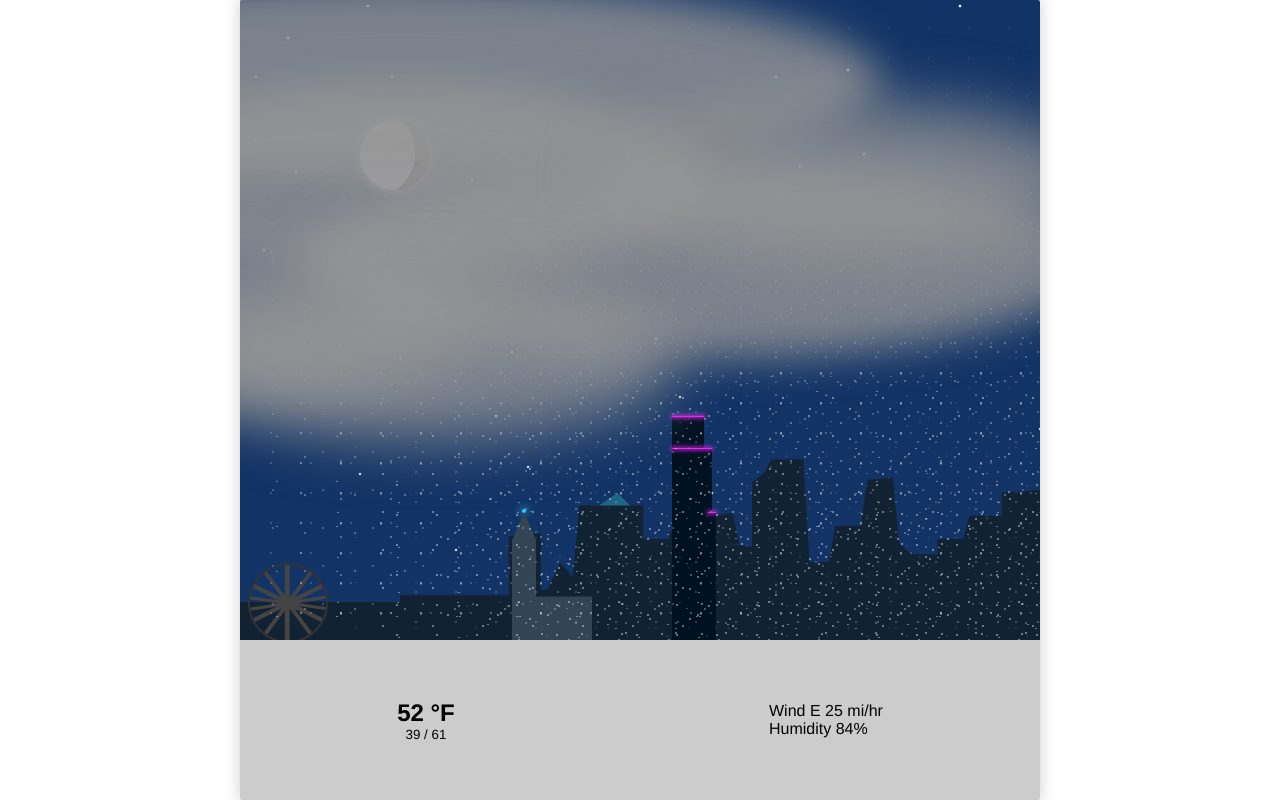
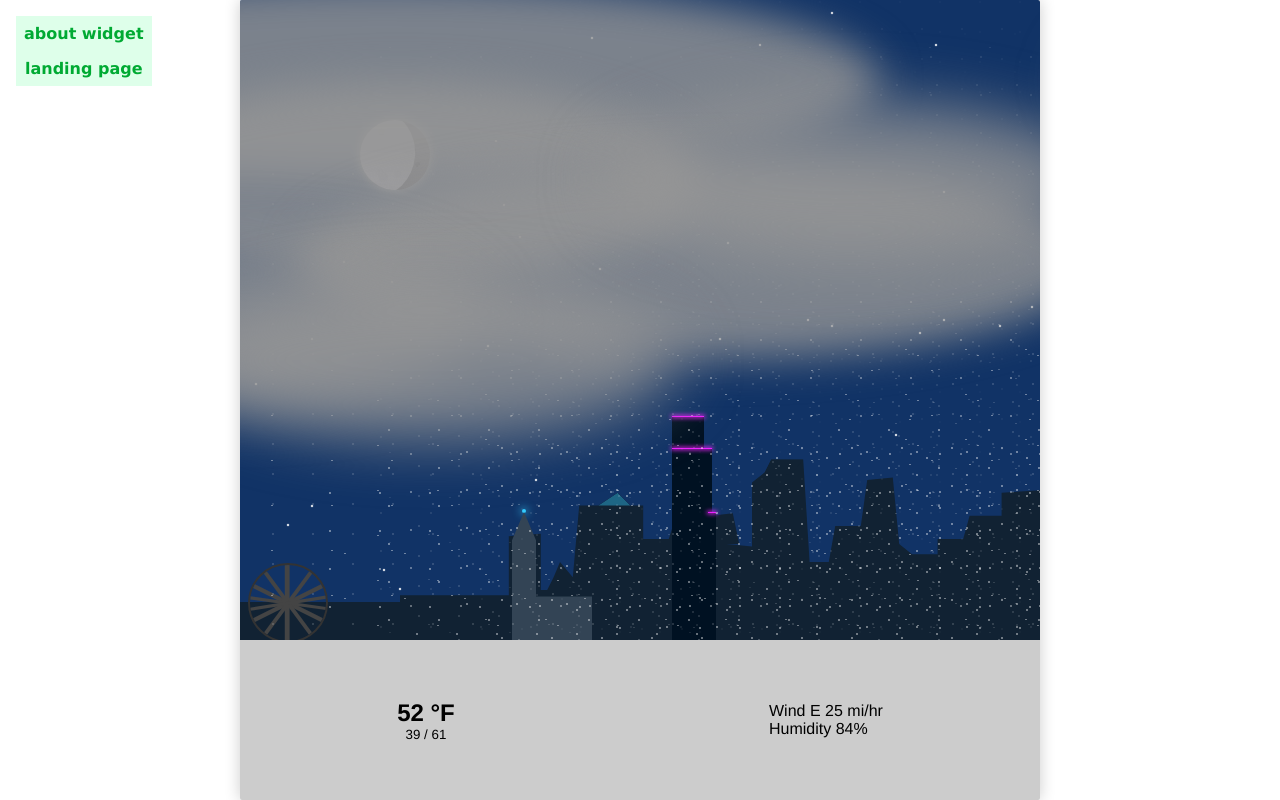
Before and after one commit to sojeri/howsTheWeatherSeattle, a website with bundled scripts: page index.html in a window 1280 px wide. Built offline with nearby package versions, Linux system fonts and the light colour scheme; no server answers.

Commit message:
add about widget/me after a few seconds

```diff
--- a/src/data/DOMutils.js
+++ b/src/data/DOMutils.js
@@ -9,7 +9,15 @@ function unsubscribe(eventName, eventResponseLookupString) {
     window.localStorage.removeItem(eventResponseLookupString)
 }
 
+function getRandomIdentifier() {
+    // https://developer.mozilla.org/en-US/docs/Web/API/Crypto/getRandomValues
+    let array = new Uint32Array(2)
+    window.crypto.getRandomValues(array)
+    return array.join()
+}
+
 module.exports = {
     subscribe,
     unsubscribe,
+    getRandomIdentifier,
 }
--- a/src/data/fetchJsonResource.js
+++ b/src/data/fetchJsonResource.js
@@ -1,5 +1,5 @@
 const logError = require('./utils/logError')
-const { subscribe, unsubscribe } = require('./DOMutils')
+const { subscribe, unsubscribe, getRandomIdentifier } = require('./DOMutils')
 
 function fetchJsonResource(URI, successCallback, failureCallback, isHealthyResponseCallback) {
     let startTime = Date.now()
@@ -45,11 +45,4 @@ function handleFailure(error, failureCallback) {
     failureCallback()
 }
 
-function getRandomIdentifier() {
-    // https://developer.mozilla.org/en-US/docs/Web/API/Crypto/getRandomValues
-    let array = new Uint32Array(2)
-    window.crypto.getRandomValues(array)
-    return array.join()
-}
-
 module.exports = fetchJsonResource
--- a/src/index.js
+++ b/src/index.js
@@ -1,8 +1,9 @@
 require('./view/styles/index.scss')
+
 const loadWeather = require('./data/loadWeather')
 const loadMoon = require('./data/loadMoon')
-
-// handle custom locations
+const addAboutToDOM = require('./view/addAboutToDOM')
 
 loadWeather()
 loadMoon()
+addAboutToDOM()
--- /dev/null
+++ b/src/view/addAboutToDOM.js
@@ -0,0 +1,107 @@
+const { subscribe, unsubscribe, getRandomIdentifier } = require('../data/DOMutils')
+const logError = require('../data/utils/logError')
+
+const SELF_CLOSING_ELEMENTS = {
+    area: 1,
+    base: 1,
+    br: 1,
+    col: 1,
+    command: 1,
+    embed: 1,
+    hr: 1,
+    img: 1,
+    input: 1,
+    keygen: 1,
+    link: 1,
+    meta: 1,
+    param: 1,
+    source: 1,
+    track: 1,
+    wbr: 1,
+}
+
+function canElementHaveContent(element) {
+    return SELF_CLOSING_ELEMENTS[element] !== 1
+}
+
+function createElement({ elementType, content }) {
+    if (typeof elementType !== 'string') {
+        logError('Tried to call createElement() without required param elementType.')
+        return null
+    }
+
+    var element = document.createElement(elementType)
+
+    if (content && canElementHaveContent(elementType)) {
+        element.innerHTML = content
+    }
+
+    return element
+}
+
+function createElementWithAttributes({ elementType, attributes, content }) {
+    var element = createElement({ elementType, content })
+    if (!attributes) return element
+
+    Object.keys(attributes).forEach(key => {
+        element.setAttribute(key, attributes[key])
+    })
+
+    return element
+}
+
+function addAboutLinksToDOM() {
+    var outerDiv = createElementWithAttributes({
+        elementType: 'div',
+        attributes: { id: 'about-links', style: 'display: none;' },
+    })
+
+    var projectLink = createElementWithAttributes({
+        elementType: 'a',
+        attributes: {
+            href: 'https://github.com/sojeri/howsTheWeatherSeattle',
+            title: 'about this weather widget',
+        },
+        content: 'about widget',
+    })
+
+    var landingPageLink = createElementWithAttributes({
+        elementType: 'a',
+        attributes: { href: 'https://sojeri.github.io/', title: 'Go back to landing page' },
+        content: 'landing page',
+    })
+
+    outerDiv.appendChild(projectLink)
+    outerDiv.appendChild(landingPageLink)
+
+    var theBody = document.getElementsByTagName('body')[0]
+
+    theBody.appendChild(outerDiv)
+
+    // set timeout for displaying about links-- 3 seconds sounds good
+    setTimeout(displayAboutLinks, 3000)
+}
+
+function displayAboutLinks() {
+    // grab about links from page
+    var aboutLinks = document.getElementById('about-links')
+
+    // remove style preventing them from display
+    aboutLinks.setAttribute('style', '')
+}
+
+function addAboutToDOM() {
+    require('./styles/about.scss')
+
+    const subscribeId = getRandomIdentifier()
+    subscribe(
+        'DOMContentLoaded',
+        () => {
+            addAboutLinksToDOM()
+            unsubscribe('DOMContentLoaded', subscribeId)
+        },
+        subscribeId
+    )
+}
+
+module.exports = addAboutToDOM
--- a/src/view/styles/_variables.scss
+++ b/src/view/styles/_variables.scss
@@ -22,7 +22,6 @@ $absoluteForegroundLayer: 8;
     z-index: $skylineForeground;
 }
 
-
 //== colors
 
 // raw colors
@@ -31,7 +30,7 @@ $red: #f36;
 $orange: #f86; // TODO: consider color for falling sideways objects
 $yellow: #fc6;
 $green: #3f6;
-$darkGreen: #386; // TODO: consider color for falling sideways objects
+$darkGreen: #0a3; // TODO: consider color for falling sideways objects
 $brightLightBlue: #3cf;
 $dullLightBlue: #69f;
 $dullBlue: #29c;
@@ -47,7 +46,8 @@ $lessDarkGreyGreen: #456;
 $mediumGrey: #aaa;
 $lightGrey: #ccc;
 $lightGreyBlue: #ccf;
-$transparentLightGrey: rgba(150, 150, 150, .6);
+$transparentLightGrey: rgba(150, 150, 150, 0.6);
+$transparentLightGreen: rgba(200, 255, 220, 0.6);
 $white: #fff;
 
 // DAY
@@ -59,13 +59,13 @@ $cloudyDayBgColor: $lightGreyBlue;
 $nightBgColor: $veryDarkGreyBlue;
 
 // CLOUDS
-$lightCloudDayColor: rgba(255, 255, 255, .7);
-$lightCloudNightColor: rgba(150, 150, 150, .7);
-$lightCloudTransforms:  scale(.7) translateY(-30%);
-$cloudDayColor: rgba(255, 255, 255, .8);
-$cloudNightColor: rgba(150, 150, 150, .8);
-$heavyCloudDayColor: rgba(255, 255, 255, .9);
-$heavyCloudNightColor: rgba(150, 150, 150, .9);
+$lightCloudDayColor: rgba(255, 255, 255, 0.7);
+$lightCloudNightColor: rgba(150, 150, 150, 0.7);
+$lightCloudTransforms: scale(0.7) translateY(-30%);
+$cloudDayColor: rgba(255, 255, 255, 0.8);
+$cloudNightColor: rgba(150, 150, 150, 0.8);
+$heavyCloudDayColor: rgba(255, 255, 255, 0.9);
+$heavyCloudNightColor: rgba(150, 150, 150, 0.9);
 $heavyCloudTransforms: scale(1.6) translateY(-30%);
 
 // LIGHTNING
@@ -73,16 +73,16 @@ $lightningDayFlashColor: rgba(255, 255, 230, 1);
 $lightningNightFlashColor: rgba(255, 255, 200, 1);
 
 // MIST
-$mistDayColor: rgba(200, 200, 255, .5);
-$mistNightColor: rgba(150, 150, 200, .4);
-$mistTransforms: translateY(140px) scaleY(.4);
+$mistDayColor: rgba(200, 200, 255, 0.5);
+$mistNightColor: rgba(150, 150, 200, 0.4);
+$mistTransforms: translateY(140px) scaleY(0.4);
 
 // THE RAIN IS COMING
-$lightRainColor: rgba(100, 130, 255, .6);
-$mediumRainColor: rgba(100, 130, 255, .75);
-$heavyRainColor: rgba(100, 130, 255, .9);
+$lightRainColor: rgba(100, 130, 255, 0.6);
+$mediumRainColor: rgba(100, 130, 255, 0.75);
+$heavyRainColor: rgba(100, 130, 255, 0.9);
 
 // SMOKE
-$smokeDayColor: rgba(200, 160, 120, .3);
-$smokeNightColor: rgba(150, 100, 50, .2);
+$smokeDayColor: rgba(200, 160, 120, 0.3);
+$smokeNightColor: rgba(150, 100, 50, 0.2);
 $smokeTransforms: translateX(-80px) translateY(30px) scaleY(2.5);
--- /dev/null
+++ b/src/view/styles/about.scss
@@ -0,0 +1,24 @@
+@import './variables';
+
+#about-links {
+    position: absolute;
+    top: 1rem;
+    left: 1rem;
+    z-index: $absoluteForegroundLayer;
+    background-color: $transparentLightGreen;
+    text-align: center;
+}
+
+#about-links a {
+    font-weight: bold;
+    font-family: 'Droid Sans', 'Verdana', sans-serif;
+    text-decoration: none;
+    color: $darkGreen;
+    display: block;
+    padding: 0.5rem;
+}
+
+#about-links a:hover,
+#about-links a:active {
+    color: $veryDarkGreyBlue;
+}
```
Also changed, not shown: dist/bundle.js.
